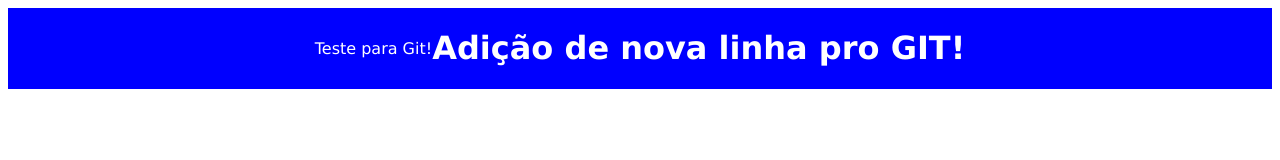
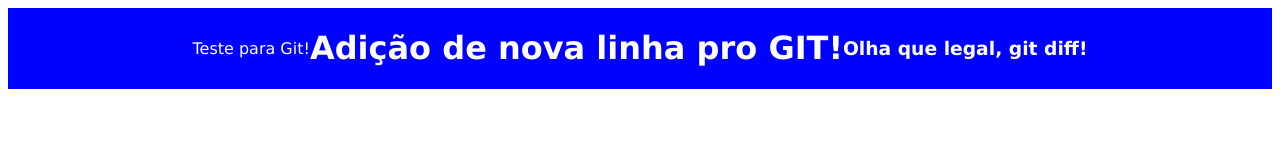
Before and after one commit to SapientiaEtNatura/estudos-git, a plain HTML site: page index.html in a window 1280 px wide. Drawn offline with Linux system fonts and the light colour scheme.

Commit message:
Terceiro commit!

```diff
--- a/index.html
+++ b/index.html
@@ -12,6 +12,7 @@
 
         <p>Teste para Git!</p>
         <h1>Adição de nova linha pro GIT!</h1>
+        <h3>Olha que legal, git diff!</h3>
 
     </div>
 
```
